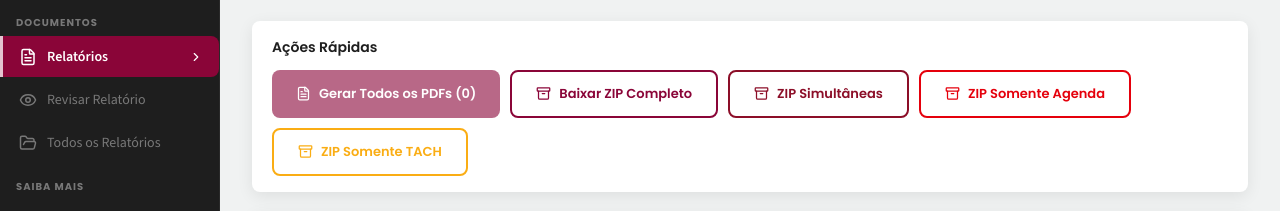
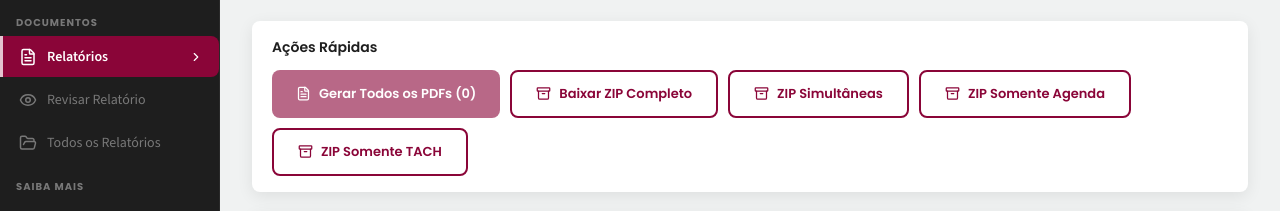
Before and after one commit to diogopuc/portal_de_analise_de_pendencias_docentes, a React (Vite) app in the folder frontend/: page /relatorios in a window 1280 px wide. Shown: the part 151-362 px from the top of the page. Built offline with nearby package versions, Linux system fonts and the light colour scheme; no server answers.

Commit message:
fix(relatorios): corrigir cor de hover nos botoes de download ZIP por tipo

```diff
--- a/frontend/src/pages/Relatorios.tsx
+++ b/frontend/src/pages/Relatorios.tsx
@@ -114,15 +114,15 @@ export function Relatorios() {
             <Archive size={15} />
             Baixar ZIP Completo
           </a>
-          <a href={relatoriosAPI.getZipSimultaneasUrl()} className="btn-secondary" style={{ textDecoration: 'none', fontSize: 13, height: 48, borderColor: '#8C0E28', color: '#8C0E28' }}>
+          <a href={relatoriosAPI.getZipSimultaneasUrl()} className="btn-secondary" style={{ textDecoration: 'none', fontSize: 13, height: 48 }}>
             <Archive size={15} />
             ZIP Simultâneas
           </a>
-          <a href={relatoriosAPI.getZipSomenteAgendaUrl()} className="btn-secondary" style={{ textDecoration: 'none', fontSize: 13, height: 48, borderColor: '#E5000C', color: '#E5000C' }}>
+          <a href={relatoriosAPI.getZipSomenteAgendaUrl()} className="btn-secondary" style={{ textDecoration: 'none', fontSize: 13, height: 48 }}>
             <Archive size={15} />
             ZIP Somente Agenda
           </a>
-          <a href={relatoriosAPI.getZipSomenteTachUrl()} className="btn-secondary" style={{ textDecoration: 'none', fontSize: 13, height: 48, borderColor: '#FAAD14', color: '#FAAD14' }}>
+          <a href={relatoriosAPI.getZipSomenteTachUrl()} className="btn-secondary" style={{ textDecoration: 'none', fontSize: 13, height: 48 }}>
             <Archive size={15} />
             ZIP Somente TACH
           </a>
```
